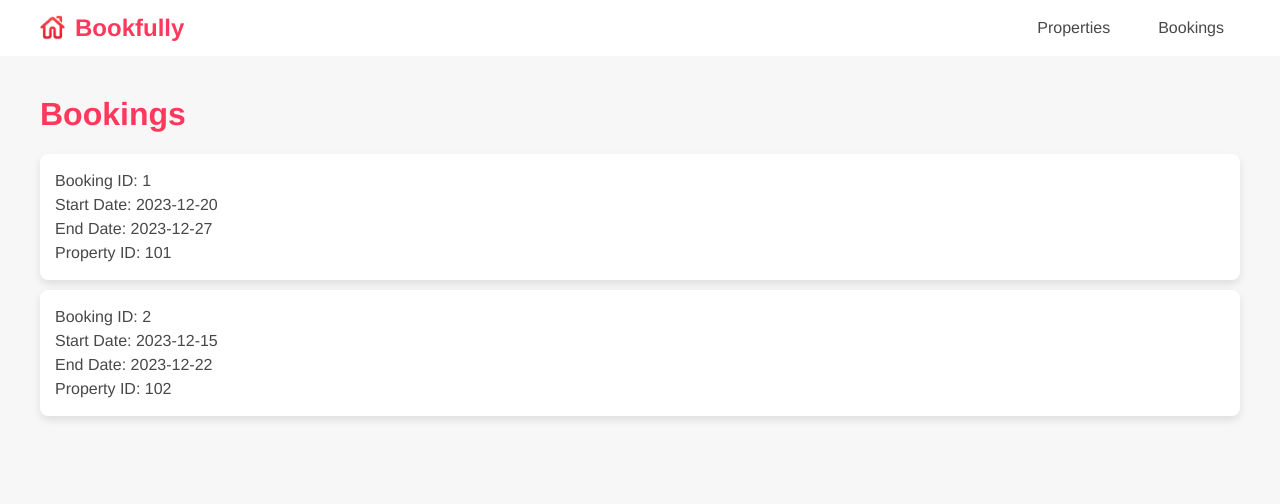
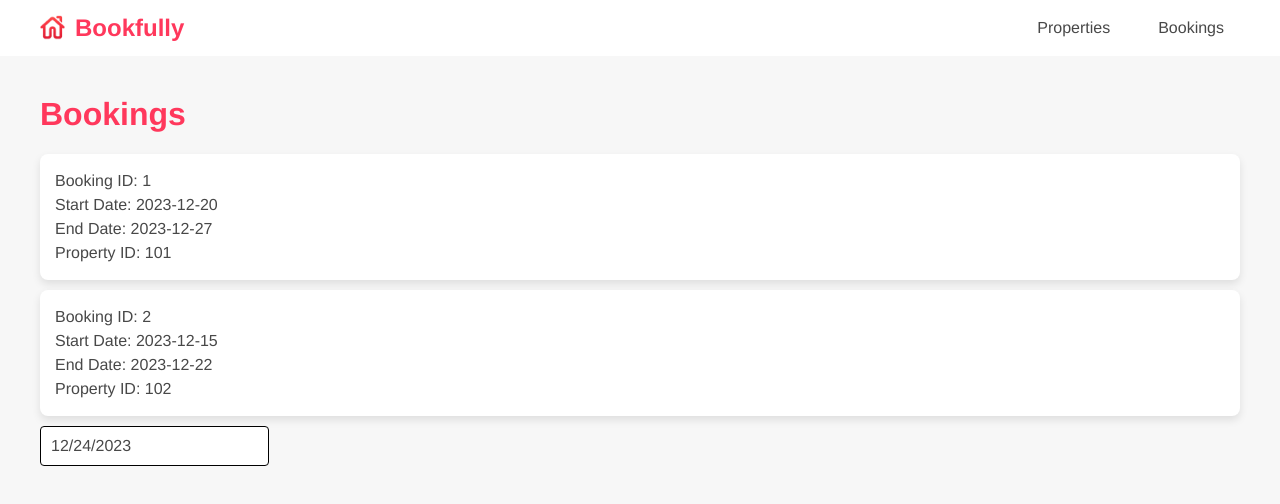
Before and after one commit to eduramme/bookfully, a React (Vite) app: page /bookings in a window 1280 px wide. Shown: the top 504 px of the page. Built offline with nearby package versions, Linux system fonts and the light colour scheme.

Commit message:
add date picker

```diff
--- a/package.json
+++ b/package.json
@@ -12,12 +12,14 @@
   "dependencies": {
     "@types/react-router-dom": "^5.3.3",
     "react": "^18.2.0",
+    "react-datepicker": "^4.25.0",
     "react-dom": "^18.2.0",
     "react-router-dom": "^6.21.1",
     "styled-components": "^6.1.3"
   },
   "devDependencies": {
     "@types/react": "^18.2.43",
+    "@types/react-datepicker": "^4.19.4",
     "@types/react-dom": "^18.2.17",
     "@typescript-eslint/eslint-plugin": "^6.14.0",
     "@typescript-eslint/parser": "^6.14.0",
--- /dev/null
+++ b/src/components/DatePciker.tsx
@@ -0,0 +1,62 @@
+import React, { useState } from "react";
+import DatePicker from "react-datepicker";
+import styled from "styled-components";
+import "react-datepicker/dist/react-datepicker.css";
+
+import { colors } from "./../styles/theme";
+
+const StyledDatePicker = styled(DatePicker)`
+  font-family: "Helvetica Neue", sans-serif;
+  border: 1px solid black;
+  border-radius: 4px;
+  padding: 10px;
+  font-size: 16px;
+  color: ${colors.text};
+
+  &:focus {
+    border-color: ${colors.primary};
+    outline: none;
+  }
+
+  &:hover {
+    cursor: pointer;
+  }
+
+  .react-datepicker__header {
+    background-color: ${colors.primary};
+    border-bottom: none;
+  }
+
+  .react-datepicker__current-month,
+  .react-datepicker__day-name {
+    color: ${colors.background};
+  }
+
+  .react-datepicker__day--selected,
+  .react-datepicker__day--keyboard-selected {
+    background-color: ${colors.primary};
+    color: ${colors.background};
+  }
+
+  .react-datepicker__day:hover {
+    background-color: ${colors.primary};
+    color: ${colors.background};
+    border-radius: 50%;
+    cursor: pointer;
+  }
+`;
+
+const DatePickerComponent: React.FC = () => {
+  const [startDate, setStartDate] = useState<Date | null>(new Date());
+  const today = new Date();
+
+  return (
+    <StyledDatePicker
+      selected={startDate}
+      onChange={(date: Date | null) => setStartDate(date)}
+      minDate={today} // Set the minimum date to today
+    />
+  );
+};
+
+export default DatePickerComponent;
--- a/src/pages/BookingsPage.tsx
+++ b/src/pages/BookingsPage.tsx
@@ -1,3 +1,4 @@
+import DatePickerComponent from "../components/DatePciker";
 import { PageContainer } from "../components/PageContainer";
 import { PageHeader } from "../components/PageHeader";
 import { PageTitle } from "../components/PageTitle";
@@ -75,6 +76,7 @@ const BookingsPage: React.FC = () => {
           </BookingCard>
         ))}
       </BookingList>
+      <DatePickerComponent />
     </PageContainer>
   );
 };
```
Also changed, not shown: 1 other file (tests, documents, lock files or other folders).
